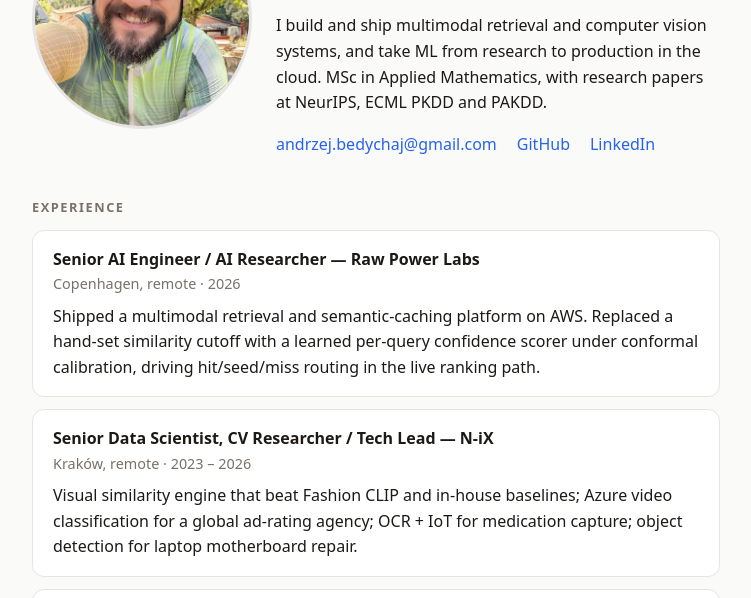
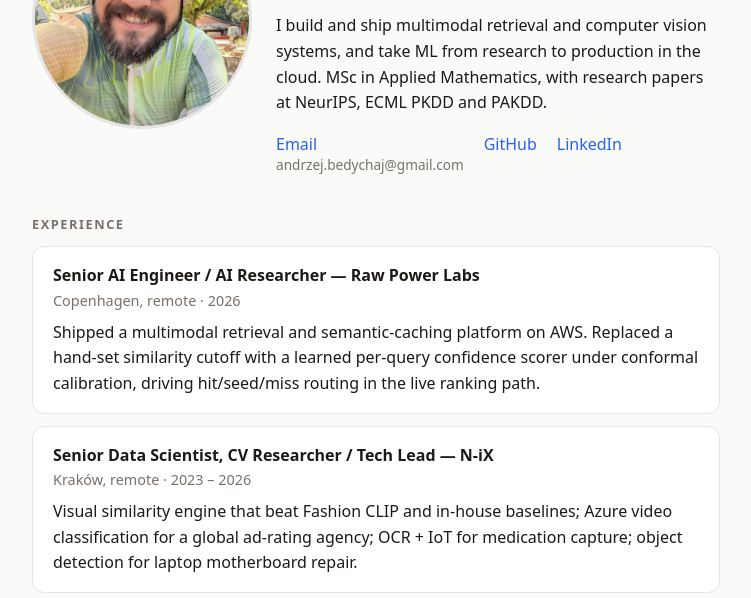
Before and after one commit to ABedychaj/ABedychaj.github.io, a plain HTML site: page index.html in a window 1280 px wide. Shown: the part 139-737 px from the top of the page, without its empty margins (264-1015 px from the left). Drawn offline with Linux system fonts and the light colour scheme.

Commit message:
Show email under Email link
Co-Authored-By: Claude Sonnet 5.5 <noreply@anthropic.com>

```diff
--- a/index.html
+++ b/index.html
@@ -18,6 +18,7 @@ a{color:var(--acc);text-decoration:none}a:hover{text-decoration:underline}
 h1{font-size:2.2rem;margin:0}
 .role{color:var(--mut);font-size:1.1rem;margin:4px 0 16px}
 .links{display:flex;flex-wrap:wrap;gap:8px 20px;margin:16px 0 32px}
+.em small{display:block;color:var(--mut);font-size:.85rem;line-height:1.2}
 h2{font-size:.8rem;letter-spacing:.12em;text-transform:uppercase;color:var(--mut);margin:40px 0 12px}
 .card{background:var(--card);border:1px solid var(--line);border-radius:12px;padding:16px 20px;margin-bottom:12px}
 .card h3{margin:0;font-size:1rem}
@@ -36,7 +37,7 @@ ul{padding-left:20px;margin:0}
 <p>I build and ship multimodal retrieval and computer vision systems, and take ML from research to production in the cloud. MSc in Applied Mathematics, with research papers at NeurIPS, ECML PKDD and PAKDD.</p>
 
 <div class="links">
-  <a data-u="bWFpbHRvOmFuZHJ6ZWouYmVkeWNoYWpAZ21haWwuY29t">email</a>
+  <span class="em"><a data-u="bWFpbHRvOmFuZHJ6ZWouYmVkeWNoYWpAZ21haWwuY29t">Email</a><small></small></span>
   <a data-u="aHR0cHM6Ly9naXRodWIuY29tL0FCZWR5Y2hhag==">GitHub</a>
   <a data-u="aHR0cHM6Ly93d3cubGlua2VkaW4uY29tL2luL2FuZHJ6ZWotYmVkeWNoYWotYTI0ODQ4M2Iv">LinkedIn</a>
 </div>
@@ -80,7 +81,7 @@ ul{padding-left:20px;margin:0}
 </main>
 <script>
 // hrefs are base64 in the markup, decoded on load (keeps naive scrapers out)
-document.querySelectorAll("a[data-u]").forEach(a=>{a.href=atob(a.dataset.u);if(a.href.startsWith("mailto:"))a.textContent=a.href.slice(7)});
+document.querySelectorAll("a[data-u]").forEach(a=>{a.href=atob(a.dataset.u);if(a.href.startsWith("mailto:"))a.nextSibling.textContent=a.href.slice(7)});
 </script>
 </body>
 </html>
```
